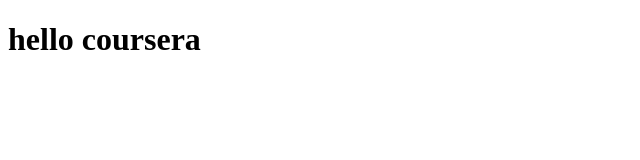
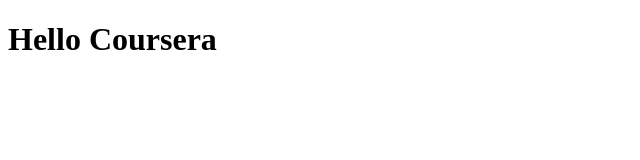
Before and after one commit to sami-656/coursera-test, a plain HTML site: page site/index.html in a window 1280 px wide. Shown: the whole page, without its empty margins (0-640 px from the left). Drawn offline with Linux system fonts and the light colour scheme.

Commit message:
My First Page

```diff
--- a/site/index.html
+++ b/site/index.html
@@ -3,9 +3,9 @@
 <head>
 	<meta charset="utf-8">
 	<meta name="viewport" content="width=device-width, initial-scale=1">
-	<title>hello coursera</title>
+	<title>Hello Coursera!</title>
 </head>
 <body>
-<h1>hello coursera</h1>
+<h1>Hello Coursera</h1>
 </body>
 </html>
```
